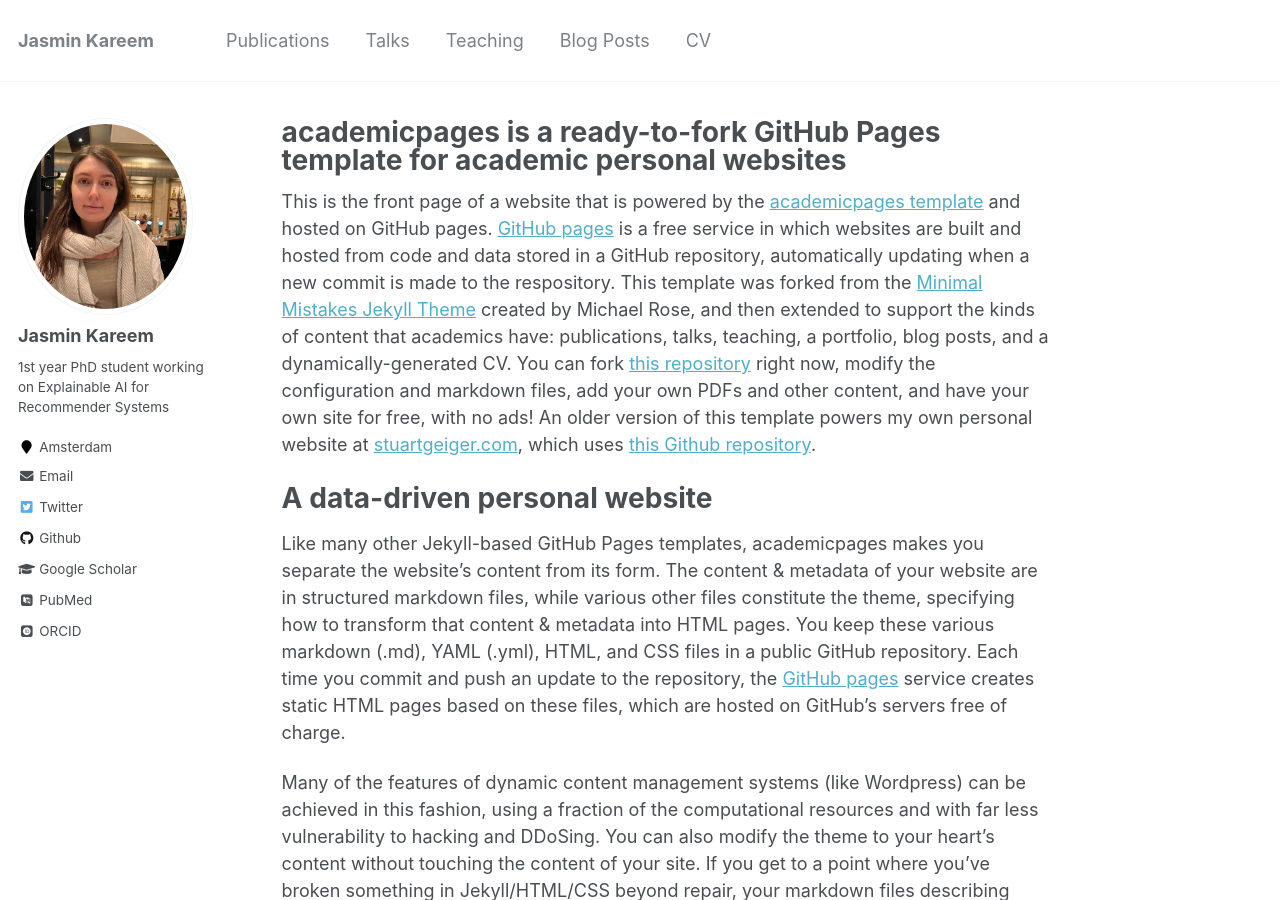
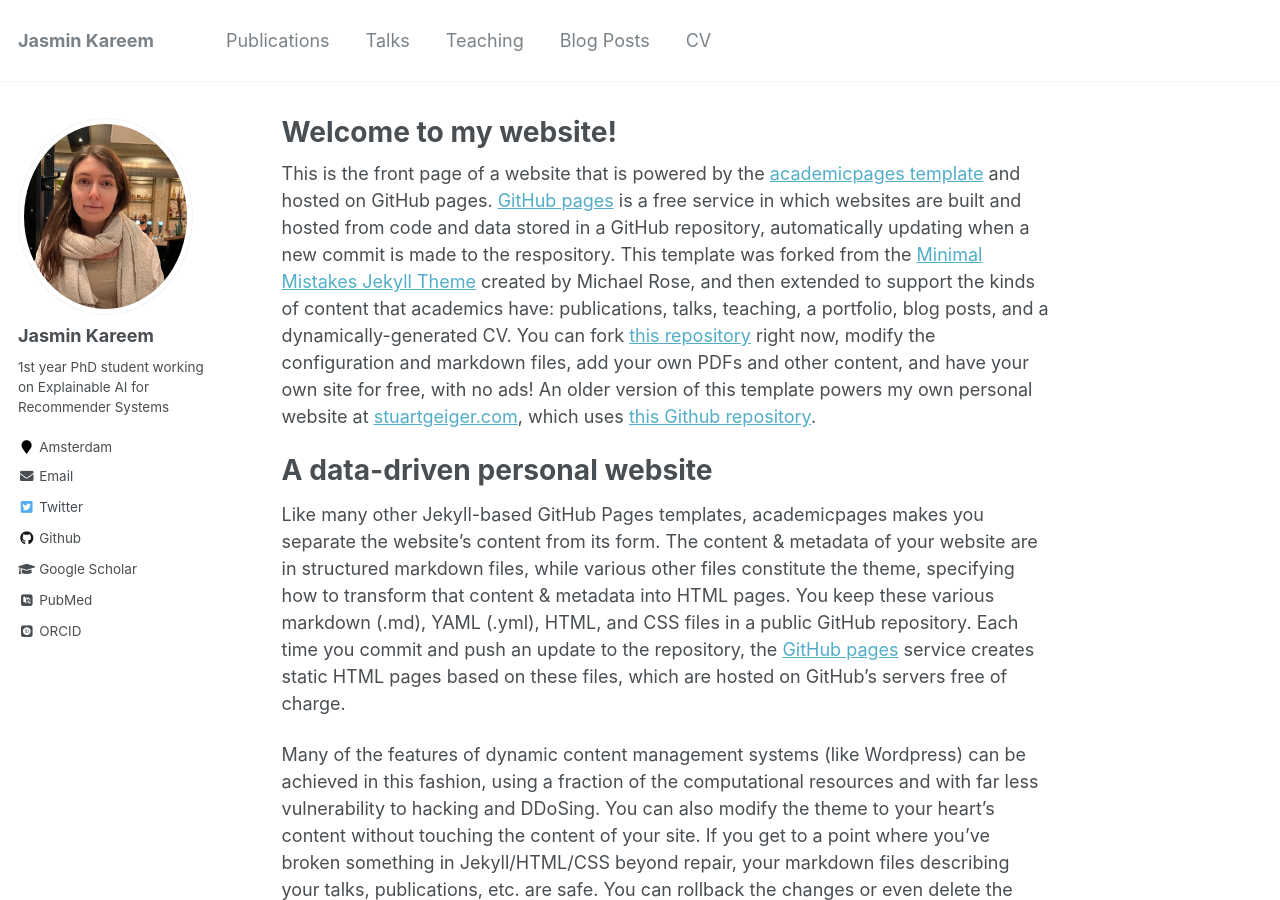
Before and after one commit to jasminkareem/jasminkareem.github.io, a Jekyll site: the page built from _pages/about.md, in a window 1280 px wide and 900 px high. Built offline with Jekyll 4.4.1, drawn with Linux system fonts in a browser that asks for light colours; some web fonts are replaced.

Commit message:
Update about.md

```diff
--- a/_pages/about.md
+++ b/_pages/about.md
@@ -1,6 +1,6 @@
 ---
 permalink: /
-title: "academicpages is a ready-to-fork GitHub Pages template for academic personal websites"
+title: "Welcome to my website!"
 excerpt: "About me"
 author_profile: true
 redirect_from:
```
